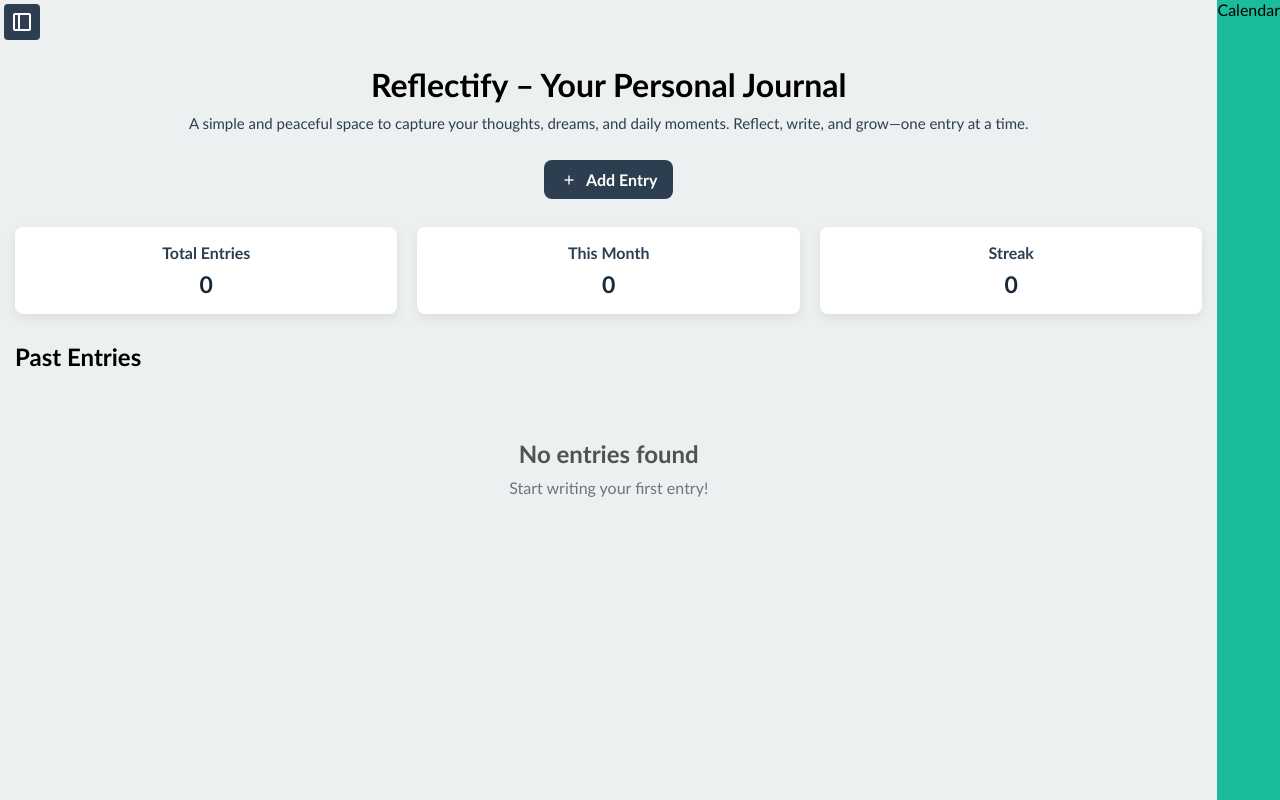
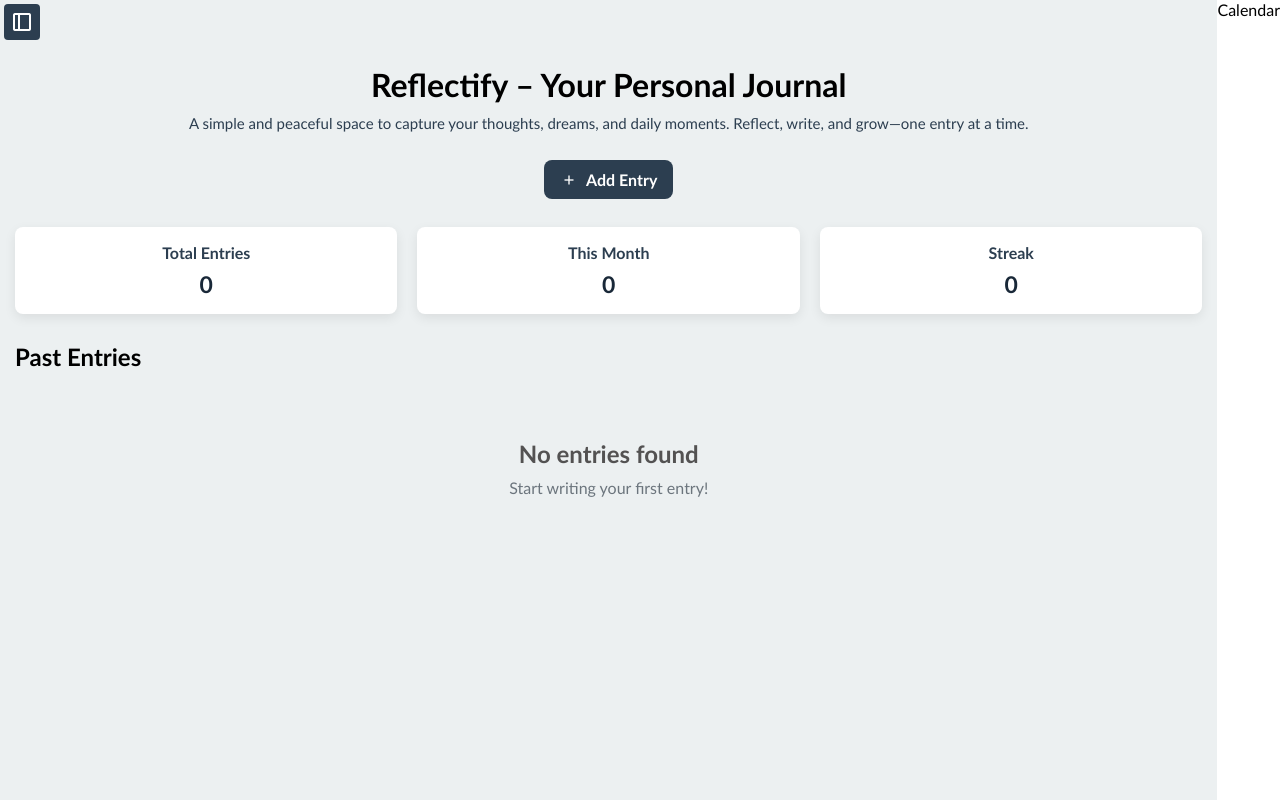
Before and after one commit to sachinbhujel/journal_app, a React (Vite) app in the folder vite-project/: page /calendar in a window 1280 px wide. Built offline with nearby package versions, Linux system fonts and the light colour scheme; a web font is replaced by a local one.

Commit message:
React Markdown removed

```diff
--- a/vite-project/src/App.css
+++ b/vite-project/src/App.css
@@ -12,7 +12,6 @@
 
 .app {
     display: flex;
-    background-color: #1abc9c;
 }
 
 .dock-for-mobiles {
@@ -293,6 +292,7 @@
 }
 
 .add-entry-container {
+    width: 100vw;
     min-height: 100vh;
     background-color: #192838;
     color: #f1f1f1;
@@ -509,7 +509,6 @@
 
     .dock-for-mobiles {
         display: block;
-        background-color: #00ffd5;
     }
 
     .sidebar{
--- a/vite-project/src/PastEntries.jsx
+++ b/vite-project/src/PastEntries.jsx
@@ -34,11 +34,11 @@ function PastEntries({ entries, handleEntryDelete, handleEntryEdit }) {
                             </div>
                         </div>
                         <div className="entry-found-content">
-                            <ReactMarkdown>
+
                                 {entry.content.length > 70
                                     ? entry.content.slice(0, 140) + "..."
                                     : entry.content}
-                            </ReactMarkdown>
+
                         </div>
 
                         <div className="entry-found-select">
```
